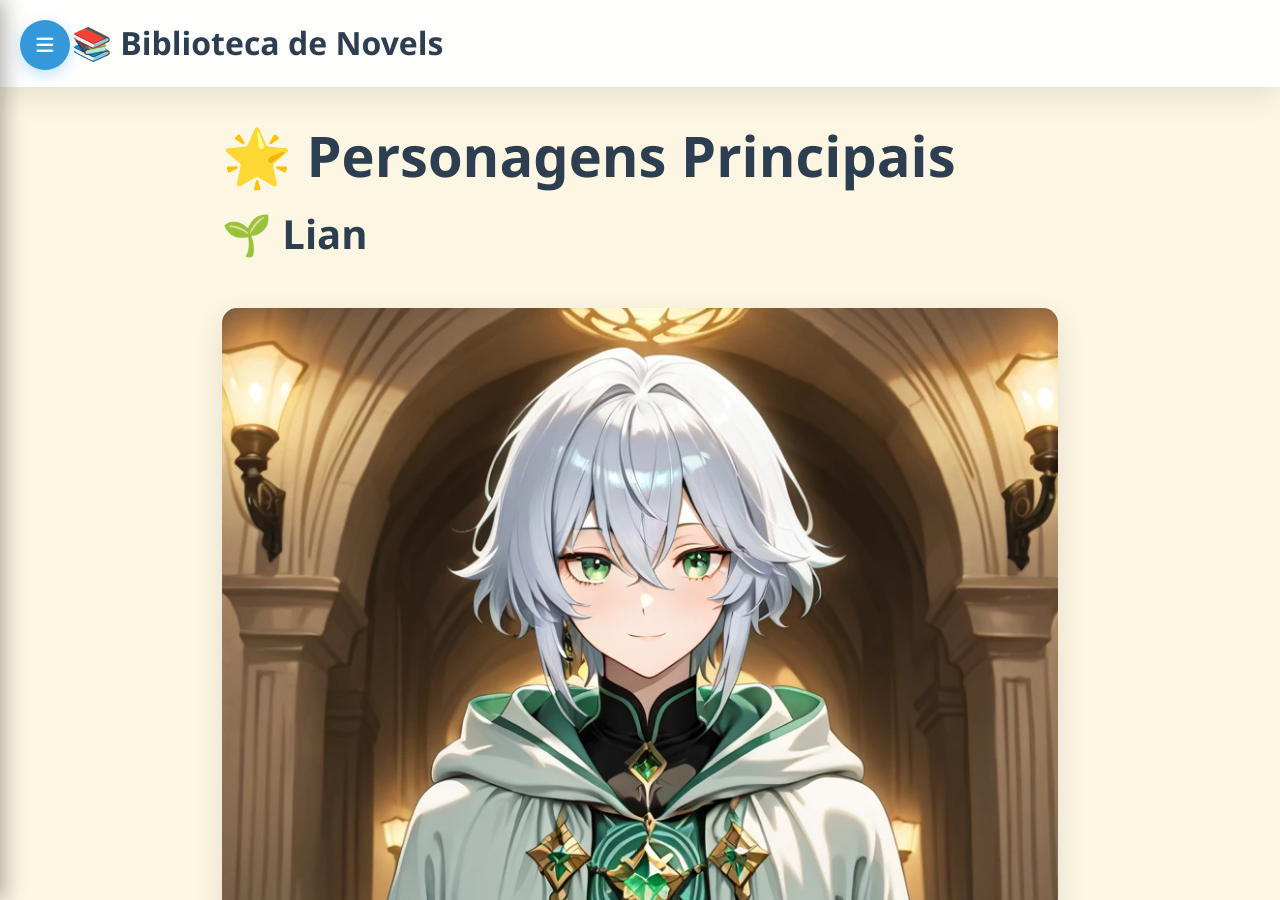
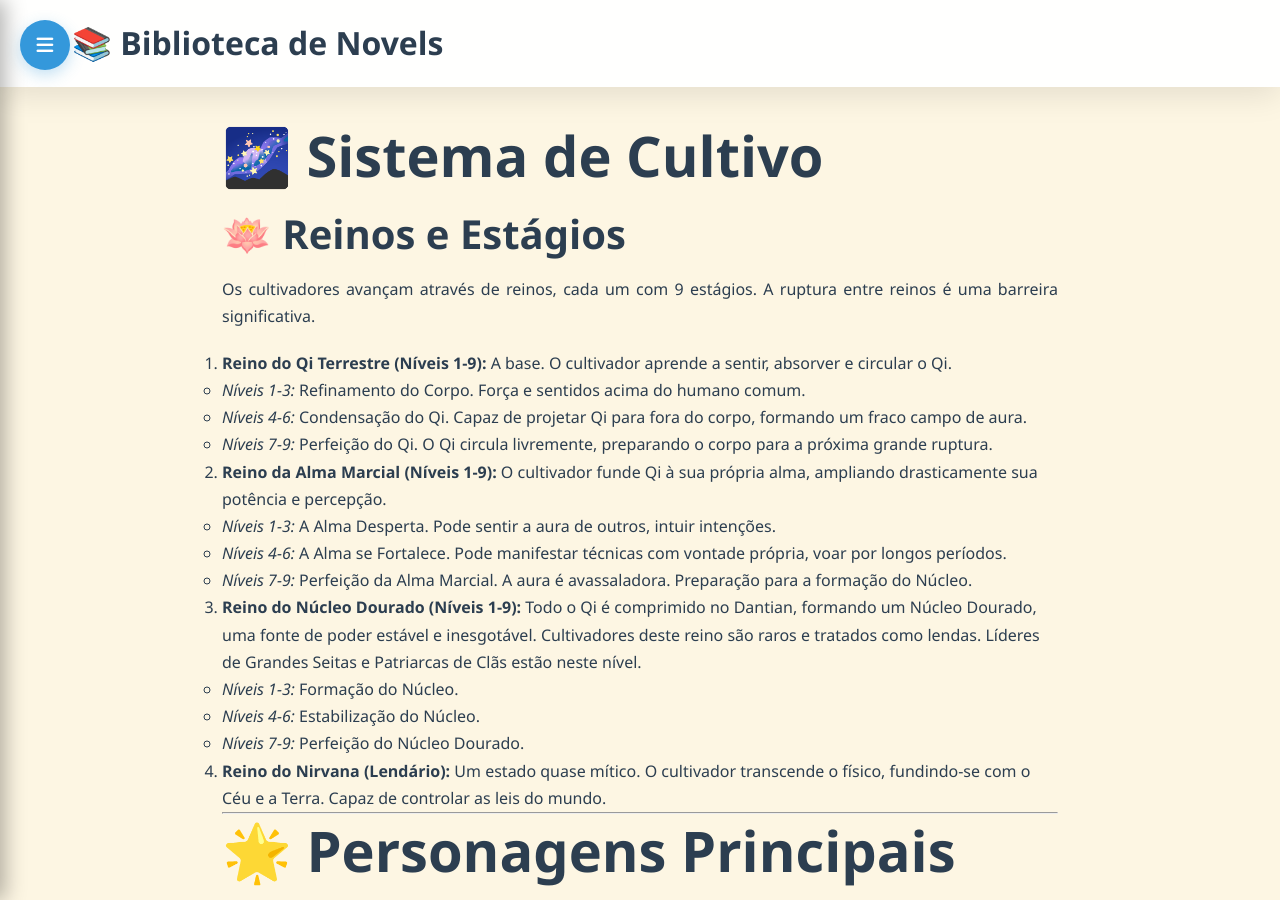
Before and after one commit to TDaniloJ/minhas-novels, a Jekyll site: the page built from novels/era-do-qi/extras/personagens.md, in a window 1280 px wide and 900 px high. Built offline with Jekyll 4.4.1, drawn with Linux system fonts in a browser that asks for light colours; some of the changed text lies outside the part shown.

Commit message:
Nova informações
foi adiconar e ajustado algumas coisas

```diff
--- a/novels/era-do-qi/extras/personagens.md
+++ b/novels/era-do-qi/extras/personagens.md
@@ -3,33 +3,73 @@
 title: "Era do Qi"
 ---
 
+# 🌌 Sistema de Cultivo
+
+## 🪷 Reinos e Estágios
+Os cultivadores avançam através de reinos, cada um com 9 estágios. A ruptura entre reinos é uma barreira significativa.
+
+1.  **Reino do Qi Terrestre (Níveis 1-9):** A base. O cultivador aprende a sentir, absorver e circular o Qi.
+    *   *Níveis 1-3:* Refinamento do Corpo. Força e sentidos acima do humano comum.
+    *   *Níveis 4-6:* Condensação do Qi. Capaz de projetar Qi para fora do corpo, formando um fraco campo de aura.
+    *   *Níveis 7-9:* Perfeição do Qi. O Qi circula livremente, preparando o corpo para a próxima grande ruptura.
+
+2.  **Reino da Alma Marcial (Níveis 1-9):** O cultivador funde Qi à sua própria alma, ampliando drasticamente sua potência e percepção.
+    *   *Níveis 1-3:* A Alma Desperta. Pode sentir a aura de outros, intuir intenções.
+    *   *Níveis 4-6:* A Alma se Fortalece. Pode manifestar técnicas com vontade própria, voar por longos períodos.
+    *   *Níveis 7-9:* Perfeição da Alma Marcial. A aura é avassaladora. Preparação para a formação do Núcleo.
+
+3.  **Reino do Núcleo Dourado (Níveis 1-9):** Todo o Qi é comprimido no Dantian, formando um Núcleo Dourado, uma fonte de poder estável e inesgotável. Cultivadores deste reino são raros e tratados como lendas. Líderes de Grandes Seitas e Patriarcas de Clãs estão neste nível.
+    *   *Níveis 1-3:* Formação do Núcleo.
+    *   *Níveis 4-6:* Estabilização do Núcleo.
+    *   *Níveis 7-9:* Perfeição do Núcleo Dourado.
+
+4.  **Reino do Nirvana (Lendário):** Um estado quase mítico. O cultivador transcende o físico, fundindo-se com o Céu e a Terra. Capaz de controlar as leis do mundo.
+
+---
 
 # 🌟 Personagens Principais
 
 ## 🌱 Lian
 ![Lian](../imagens/lian.png)
-- Cabelos prateados, olhos verdes
-- Gentil, atrapalhado
-- Cultivo: Reino da Condensação de Qi (nível 2)
-- Habilidades: Resiliência e surpresas inesperadas
+- **Idade:** 20 anos
+- **Afiliação:** Seita da Flor Branca (Ramo Menor)
+- **Aparência:** Cabelos prateados desalinhados, olhos verdes gentis e um tanto perdidos. Rosto comum. Veste robes simples e gastos de discípulo júnior.
+- **Personalidade:** Incrivelmente gentil, de bom coração, desastrado e com um senso de direção catastrófico. Aceitou sua vida simples sem rancor.
+- **Cultivo:** **Reino do Qi Terrestre (Nível 2)**
+- **Habilidades:** Sua "fraqueza" o torna quase invisível às percepções de cultivadores mais fortes. Seu senso de direção horrendo frequentemente o leva a lugares improváveis, como jardins secretos ou pavilhões selados, por puro acidente. Possui uma resistência surpreendente (para um suposto "fraco").
 
-## 🌸 Yue
+## ❄️ Yue
 ![Yue](../imagens/yue.png)
-- Beleza impressionante
-- Orgulhosa e protetora
-- Cultivo: Reino da Alma Marcial (nível 5)
-- Técnicas: Flor Branca Celestial, Aura da Lua Gélida
+- **Idade:** 20 anos
+- **Afiliação:** Seita da Flor Branca (Sede Principal) - Discípula de Núcleo
+- **Aparência:** Beleza estonteante de tirar o fôlego. Cabelos prateados longos e imaculados, olhos violeta gelados. Veste robes luxuosíssimos em branco, azul e prata.
+- **Personalidade:** Orgulhosa, fria, focada e determinada. Uma prodígio absoluta. Protege ferozmente o que é seu, mas internalizou a doutrina da seita de que força é tudo, levando-a a um conflito interno sobre seu irmão.
+- **Cultivo:** **Reino da Alma Marcial (Nível 5)**
+- **Técnicas:** **Flor Branca Celestial** (ataques de gelo puro que congelam tudo), **Aura da Lua Gélida** (campo defensivo/passivo que paralisa oponentes mais fracos), **Voo**.
 
-## 🌸 Yuki
-![Yue](../imagens/yuki.png)
-- Cabelos prateados, olhos verdes
-- Gentil, atrapalhado
-- Cultivo: Reino da Condensação de Qi (nível 2)
-- Habilidades: Resiliência e surpresas inesperadas
+## 🏔️ Yuki - Matriarca da Flor Branca
+![Yuki](../imagens/yuki.png)
+- **Idade:** Aparenta 30 e poucos anos (idade real é muito maior)
+- **Afiliação:** Líder da Seita da Flor Branca
+- **Aparência:** Majestosa. Cabelos prateados presos em um elaborado coque com adornos de jade. Olhos verdes severos que carregam o peso de séculos. Sua aura é palpável mesmo quando suprimida.
+- **Personalidade:** Uma líder pragmática e estratégica. Ama seus dois filhos profundamente, mas a pressão de liderar uma grande seita e a necessidade de manter sua força e prestígio a forçaram a fazer escolhas cruéis. Vive com um silencioso remorso.
+- **Cultivo:** **Reino do Núcleo Dourado (Nível 7)**
+- **Técnicas:** Especialista em técnicas de gelo absoluto. Sua mera presença pode alterar o clima ao redor.
 
-## 🔥 Alice
+## 🔥 Alice - Herdeira da Flor Celestial
 ![Alice](../imagens/alice.png)
-- Cabelos negros, olhos vermelhos
-- Ambiciosa e competitiva
-- Cultivo: Reino da Alma Marcial (nível 5)
-- Técnicas: Chamas Celestiais
+- **Idade:** 20 anos
+- **Afiliação:** Seita da Flor Celestial - Discípula de Núcleo
+- **Aparência:** Cabelos negros como ébano longos e lisos, olhos vermelhos intensos. Beleza forte e ardente. Robes em carmesim, dourado e preto.
+- **Personalidade:** Ambiciosa, competitiva, confiante até a arrogância. Vê Yue como sua rival eterna e medida para seu próprio poder. Mais expansiva e verbal que Yue, mas igualmente perigosa.
+- **Cultivo:** **Reino da Alma Marcial (Nível 5)**
+- **Técnicas:** **Chamas Celestiais** (fogo que queima até mesmo o Qi), **Pássaro de Fênix Ilusório** (ataque devastador), **Voo**.
+
+## 🌸 Kali - Matriarca da Flor Celestial
+![Kali](../imagens/kali.png)
+- **Idade:** Contemporânea de Yuki
+- **Afiliação:** Líder da Seita da Flor Celestial
+- **Aparência:** Cabelos vermelho-escuros, olhos âmbar dourados. Traços afiados e um sorriso astuto. Sua aura emana calor.
+- **Personalidade:** Esperta, descontraída e astuta. Menos rígida que Yuki, mas não menos perigosa. A parceria com a Flor Branca é estratégica, e ela observa a dinâmica da família de Yuki com interesse.
+- **Cultivo:** **Reino do Núcleo Dourado (Nível 7)**
+- **Técnicas:** Especialista em técnicas de fogo e ilusão.
```
Also changed, not shown: index.md (+1 -1 lines), novels/era-do-qi/extras/seitas.md (+109 -0 lines), novels/era-do-qi/index.md (+8 -2 lines), assets/images/cover.png (added), novels/era-do-qi/imagens/capa-site.jpg (deleted).
